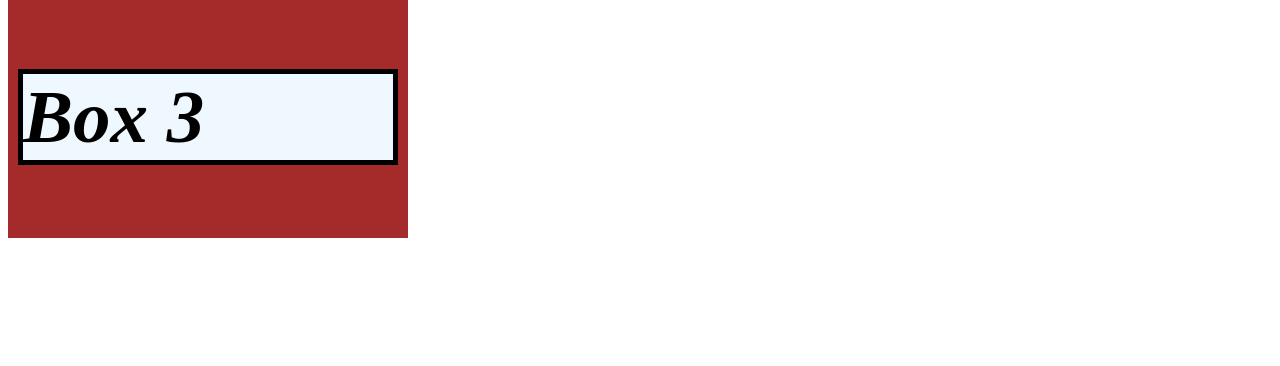
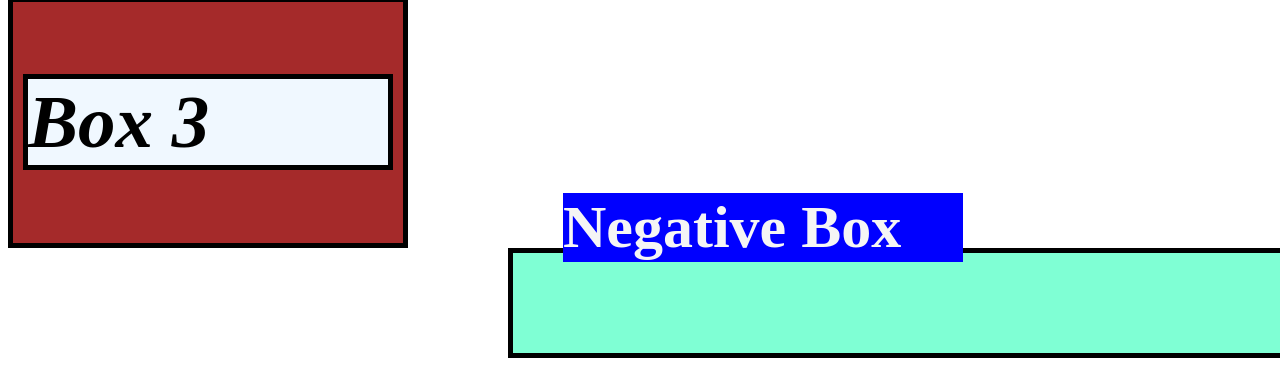
Before and after one commit to alphaura/Box-Sizing-Test, a plain HTML site: page index.html in a window 1280 px wide. Shown: the part 710-1076 px from the top of the page. Before the commit the page ends 956 px from the top, so only its background shows below. Drawn offline with Linux system fonts and the light colour scheme.

Commit message:
Added new content box
Added the "negative box" which has negative margining which allows it to move out of the [div] box

```diff
--- a/index.html
+++ b/index.html
@@ -12,7 +12,11 @@
     <div class="box2">Box 2</div>
 
     <div class="box3">
-        <h2>Box 3</h2>
+        <h2 class="box-box3">Box 3</h2>
+    </div>
+
+    <div class="box4">
+        <h2 class="box-box4">Negative Box</h2>
     </div>
 
 </body>
--- a/style.css
+++ b/style.css
@@ -57,10 +57,29 @@ body {
     width: 400px;
     box-sizing: border-box;
     padding: 10px;
+    border: 5px solid black;
 }
 
-h2 {
+.box-box3 {
    border: 5px solid black;
    box-sizing: border-box;
    background-color: aliceblue;
 }
+
+.box4 {
+    margin-top: 50px;
+    background-color: aquamarine;
+    box-sizing: border-box;
+    width: 800px;
+    margin: 0 auto;
+    padding: 50px;
+    border: 5px solid black;
+}
+
+.box-box4 {
+    background-color: blue;
+    font-size: 60px;
+    color: whitesmoke;
+    width: 400px;
+    margin: -110px 0 0 0;
+}
```
